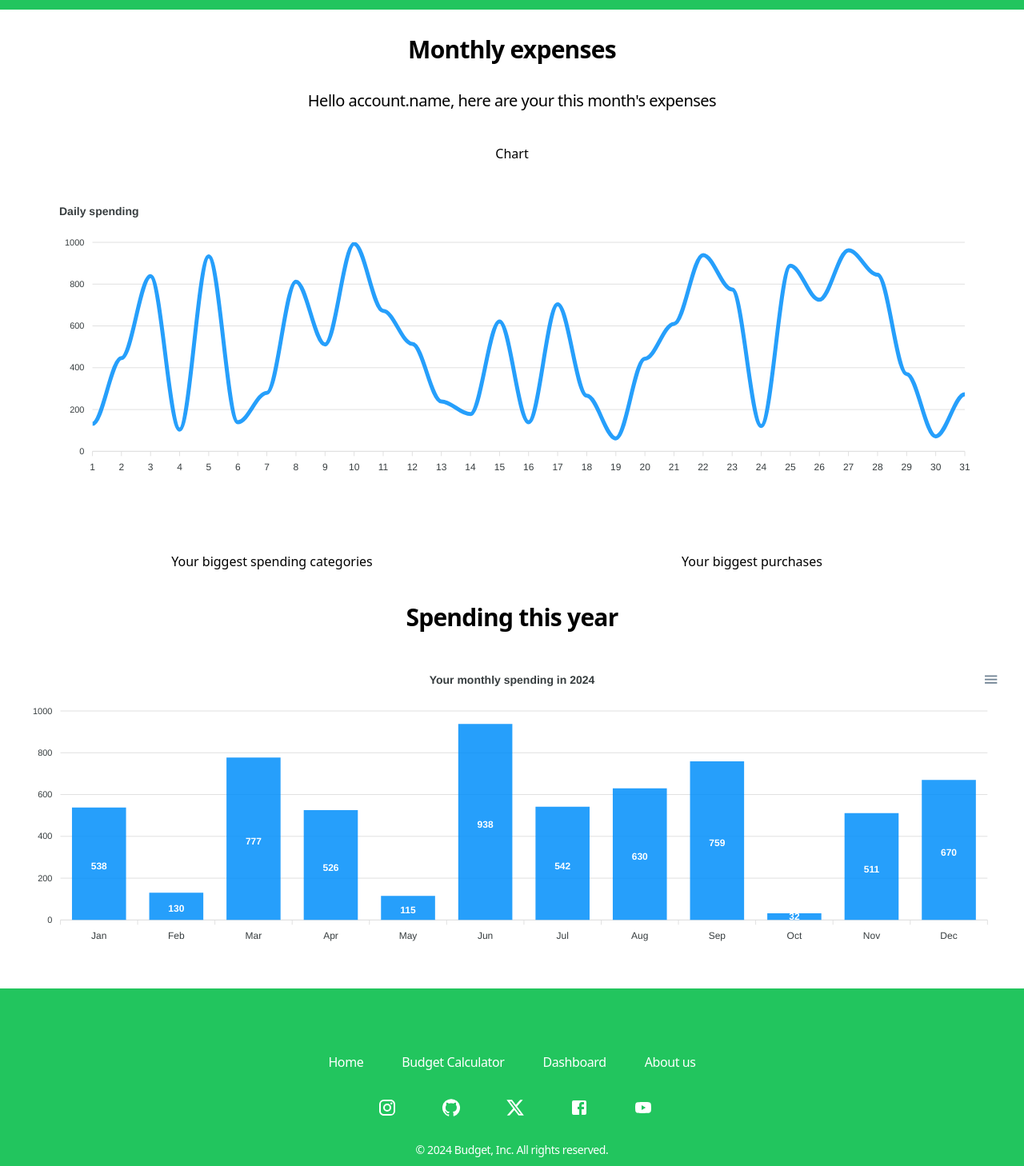
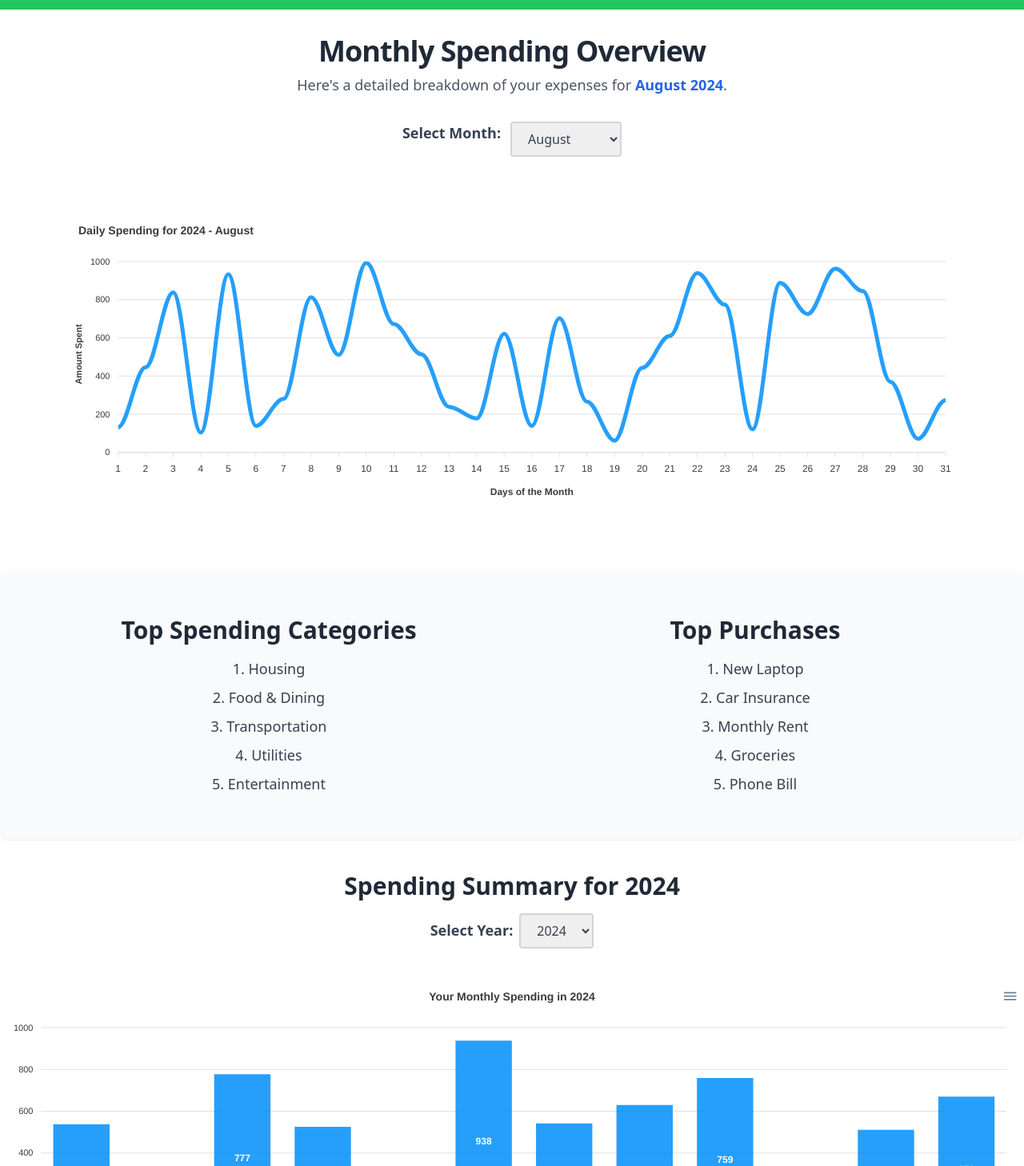
Before and after one commit to thefinnishstranger/Budget, a React (Vite) app: page /account in a window 1280 px wide. Shown: the part 52-1510 px from the top of the page at 80% size. Built offline with nearby package versions, Linux system fonts and the light colour scheme.

Commit message:
improved the dashboard to where months and years can be selected, now only need to be able to input expenses

```diff
--- a/src/components/Footer.tsx
+++ b/src/components/Footer.tsx
@@ -30,7 +30,7 @@ const socialIcons = [
 
 const Footer = () => {
   return (
-    <footer className="bg-green-500 text-white py-20 text-center tracking-tight">
+    <footer className="bg-green-500 text-white py-20 text-center font-semibold">
       <div className="">
         <div className="flex justify-center">
           <a href="/" className="transition transform hover:text-slate-200 duration-150 mr-6 ml-6">
--- a/src/components/FullYearSpending.tsx
+++ b/src/components/FullYearSpending.tsx
@@ -1,38 +1,36 @@
 import React, { useEffect, useState } from "react";
 import ApexCharts from "apexcharts";
 
-const FullYearSpending: React.FC = () => {
+interface FullYearSpendingProps {
+  selectedYear: number;
+}
 
-  const currentYear = new Date().getFullYear();
-
-  const [selectedYear, setSelectedYear] = useState(currentYear);
-
+const FullYearSpending: React.FC<FullYearSpendingProps> = ({ selectedYear }) => {
   const generateChartData = (year: number) => {
-    // Placeholder data generation logic
-    // Replace this with real data fetching based on the year
+    // Placeholder: Replace with actual year-based data fetching
     return Array.from({ length: 12 }, () => Math.floor(Math.random() * 1000 + year % 10));
   };
 
-
   useEffect(() => {
     const options = {
-      series: [{ name: "Inflation", data: generateChartData(selectedYear) }],
+      series: [{ name: "Spending", data: generateChartData(selectedYear) }],
       chart: { height: 350, type: "bar" },
-      xaxis: { categories: ["Jan", "Feb", "Mar", "Apr", "May", "Jun", "Jul", "Aug", "Sep", "Oct", "Nov", "Dec"] },
-      title: { text: `Your monthly spending in ${currentYear}`, align: "center" },
+      xaxis: {
+        categories: ["Jan", "Feb", "Mar", "Apr", "May", "Jun", "Jul", "Aug", "Sep", "Oct", "Nov", "Dec"],
+      },
+      title: {
+        text: `Your Monthly Spending in ${selectedYear}`,
+        align: "center",
+      },
     };
 
     const chart = new ApexCharts(document.querySelector("#yearly-chart"), options);
     chart.render();
 
-    return () => chart.destroy();
-  }, []);
+    return () => chart.destroy(); // Clean up the chart on year change
+  }, [selectedYear]); // Re-run when `selectedYear` changes
 
-  return (
-    <div className="w-full bg-white p-4 md:p-6">
-      <div id="yearly-chart" className="py-6"></div>
-    </div>
-  );
+  return <div id="yearly-chart" className="py-6"></div>;
 };
 
 export default FullYearSpending;
--- a/src/components/MonthlySpendingChart.tsx
+++ b/src/components/MonthlySpendingChart.tsx
@@ -1,33 +1,45 @@
 import { useEffect } from "react";
 import ApexCharts from "apexcharts";
 
+interface MonthlySpendingChartProps {
+  currentYear: number;
+  currentMonth: number;
+}
 
-const MonthlySpendingChart: React.FC = () => {
+const MonthlySpendingChart: React.FC<MonthlySpendingChartProps> = ({ currentYear, currentMonth }) => {
   const getDaysInMonth = (year: number, month: number): number[] => {
     const days = new Date(year, month + 1, 0).getDate();
     return Array.from({ length: days }, (_, i) => i + 1);
-  }
+  };
+
+  const monthNames = [
+    "January", "February", "March", "April", "May", "June",
+    "July", "August", "September", "October", "November", "December"
+  ];
 
   useEffect(() => {
-    const currentYear = new Date().getFullYear();
-    const currentMonth = new Date().getMonth();
     const days = getDaysInMonth(currentYear, currentMonth);
 
     const options = {
       series: [
-        { name: "Daily spending", data: days.map(() => Math.floor(Math.random() * 1000)) },
+        {
+          name: "Daily Spending",
+          data: days.map(() => Math.floor(Math.random() * 1000)), // Replace with real data fetching logic
+        },
       ],
       chart: { height: 350, type: "line", toolbar: { show: false } },
       stroke: { curve: "smooth" },
-      title: { text: "Daily spending", align: "left" },
-      xaxis: { categories: days },
+      title: { text: `Daily Spending for ${currentYear} - ${monthNames[currentMonth]}`, align: "left" },
+      xaxis: { categories: days, title: { text: "Days of the Month" } },
+      yaxis: { title: { text: "Amount Spent" } },
     };
 
     const chart = new ApexCharts(document.querySelector("#monthly-chart"), options);
     chart.render();
 
+    // Cleanup on dependency change
     return () => chart.destroy();
-  }, []);
+  }, [currentYear, currentMonth]); // Added dependencies here
 
   return (
     <div className="w-full bg-white p-4 md:p-6">
--- a/src/pages/AccountPage.tsx
+++ b/src/pages/AccountPage.tsx
@@ -1,47 +1,118 @@
-import FullYearSpending from "../components/FullYearSpending"
-import MonthlySpendingChart from "../components/MonthlySpendingChart"
-
+import { useEffect, useState } from "react";
+import FullYearSpending from "../components/FullYearSpending";
+import MonthlySpendingChart from "../components/MonthlySpendingChart";
 
 const AccountPage: React.FC = () => {
+  const monthNames = [
+    "January", "February", "March", "April", "May", "June",
+    "July", "August", "September", "October", "November", "December",
+  ];
+
+  const currentYear = new Date().getFullYear();
+  const currentMonthNumber = new Date().getMonth();
+
+  const [selectedYear, setSelectedYear] = useState(currentYear);
+  const [selectedMonth, setSelectedMonth] = useState(currentMonthNumber);
+
+  useEffect(() => {
+    if (selectedYear === currentYear) {
+      setSelectedMonth(currentMonthNumber);
+    } else {
+      setSelectedMonth(0);
+    }
+  }, [selectedYear, currentYear, currentMonthNumber]);
+
   return (
-    <div>
-      <div>
-      <p className="text-center text-3xl font-bold p-8 tracking-tight">
-        Monthly expenses
-      </p>
-      <p className="tracking-tight text-xl text-center">
-        Hello account.name, here are your this month's expenses
-      </p>
+    <div className="bg-white min-h-screen">
+      {/* Page Title */}
+      <div className="text-center p-8">
+        <h1 className="text-4xl font-extrabold text-gray-800 tracking-tight">
+          Monthly Spending Overview
+        </h1>
+        <p className="text-lg text-gray-600 mt-2">
+          Here's a detailed breakdown of your expenses for{" "}
+          <span className="font-semibold text-blue-600">
+            {monthNames[selectedMonth]} {selectedYear}
+          </span>.
+        </p>
       </div>
-      <div>
-      <p className="text-center m-10">
-        Chart
-        <div>
-          <MonthlySpendingChart />
+
+      {/* Month Selector */}
+      <div className="flex justify-center mb-8">
+        <label className="text-lg font-semibold mr-3 text-gray-700">Select Month:</label>
+        <select
+          className="border-2 border-gray-300 rounded px-4 py-2 text-gray-700 focus:outline-none focus:ring-2 focus:ring-blue-400"
+          value={selectedMonth}
+          onChange={(e) => setSelectedMonth(Number(e.target.value))}
+        >
+          {monthNames.map((month, index) => (
+            <option
+              key={index}
+              value={index}
+              disabled={selectedYear === currentYear && index > currentMonthNumber}
+            >
+              {month}
+            </option>
+          ))}
+        </select>
+      </div>
+
+      {/* Monthly Chart */}
+      <div className="w-full max-w-6xl mx-auto">
+        <MonthlySpendingChart currentYear={selectedYear} currentMonth={selectedMonth} />
+      </div>
+
+      {/* Biggest Spending Categories and Purchases */}
+      <div className="grid grid-cols-1 md:grid-cols-2 bg-gray-50 p-8 mt-10 rounded-lg shadow-sm">
+        <div className="p-6 text-center">
+          <h2 className="text-3xl font-bold text-gray-800 mb-4">
+            Top Spending Categories
+          </h2>
+          <ul className="text-gray-700 text-lg space-y-2">
+            <li>1. Housing</li>
+            <li>2. Food & Dining</li>
+            <li>3. Transportation</li>
+            <li>4. Utilities</li>
+            <li>5. Entertainment</li>
+          </ul>
         </div>
-      </p>
-
-      </div>
-      <div className="grid grid-cols-2 m-10">
-        <div>
-        <p className="text-center justify-center">
-        Your biggest spending categories
-        </p>
-        </div>
-        <div>
-        <p className="text-center justify-center">
-        Your biggest purchases
-        </p>
+        <div className="p-6 text-center">
+          <h2 className="text-3xl font-bold text-gray-800 mb-4">Top Purchases</h2>
+          <ul className="text-gray-700 text-lg space-y-2">
+            <li>1. New Laptop</li>
+            <li>2. Car Insurance</li>
+            <li>3. Monthly Rent</li>
+            <li>4. Groceries</li>
+            <li>5. Phone Bill</li>
+          </ul>
         </div>
       </div>
-      <div>
-        <p className="text-center text-3xl font-bold tracking-tight">
-          Spending this year
-        </p>
-        <FullYearSpending />
+
+      {/* Year Selector and Full Year Spending */}
+      <div className="text-center mt-10">
+        <h2 className="text-3xl font-bold text-gray-800 mb-4">
+          Spending Summary for {selectedYear}
+        </h2>
+        <div className="inline-block">
+          <label className="text-lg font-semibold mr-2 text-gray-700">Select Year:</label>
+          <select
+            className="border-2 border-gray-300 rounded px-4 py-2 text-gray-700 focus:outline-none focus:ring-2 focus:ring-blue-400"
+            value={selectedYear}
+            onChange={(e) => setSelectedYear(Number(e.target.value))}
+          >
+            {Array.from({ length: 5 }, (_, i) => currentYear - i).map((year) => (
+              <option key={year} value={year}>
+                {year}
+              </option>
+            ))}
+          </select>
+        </div>
+        <div className="mt-6">
+          <FullYearSpending selectedYear={selectedYear} />
+        </div>
       </div>
     </div>
-  )
-}
+  );
+};
 
-export default AccountPage
+export default AccountPage;
```
